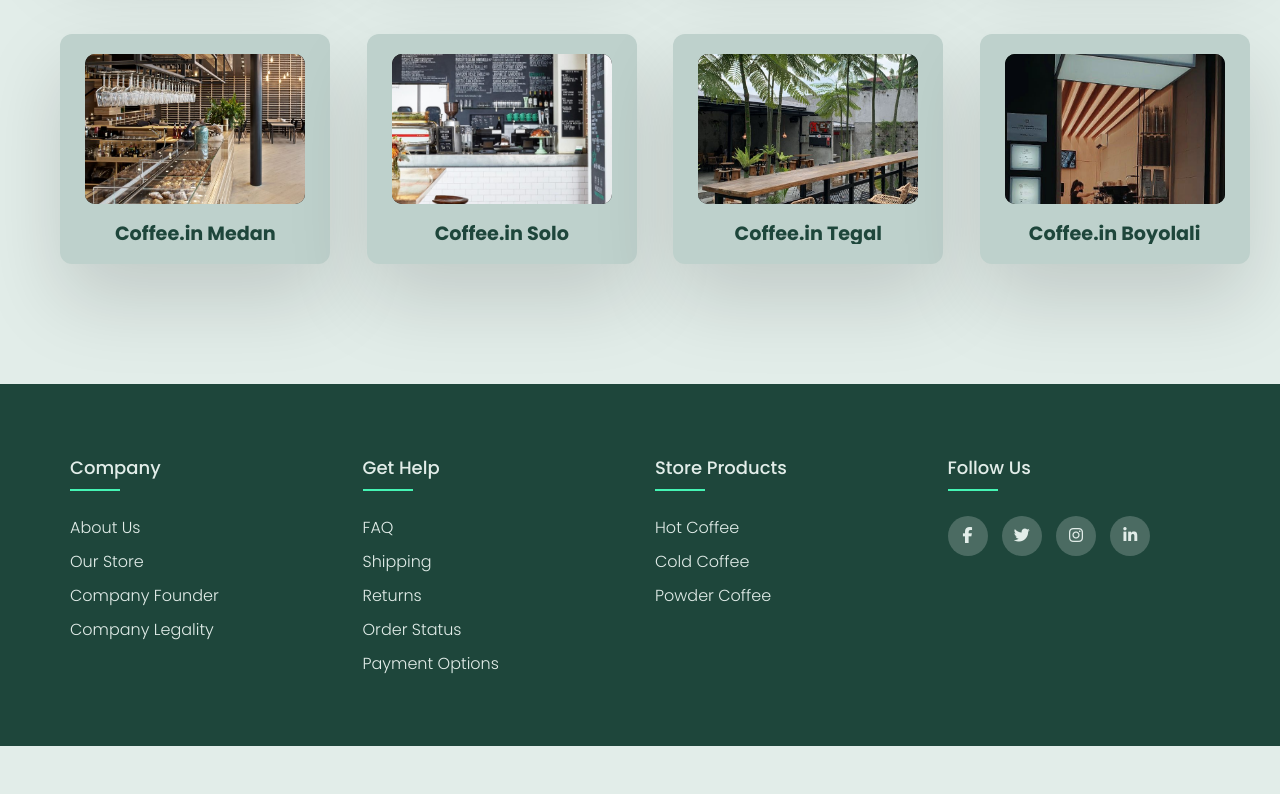
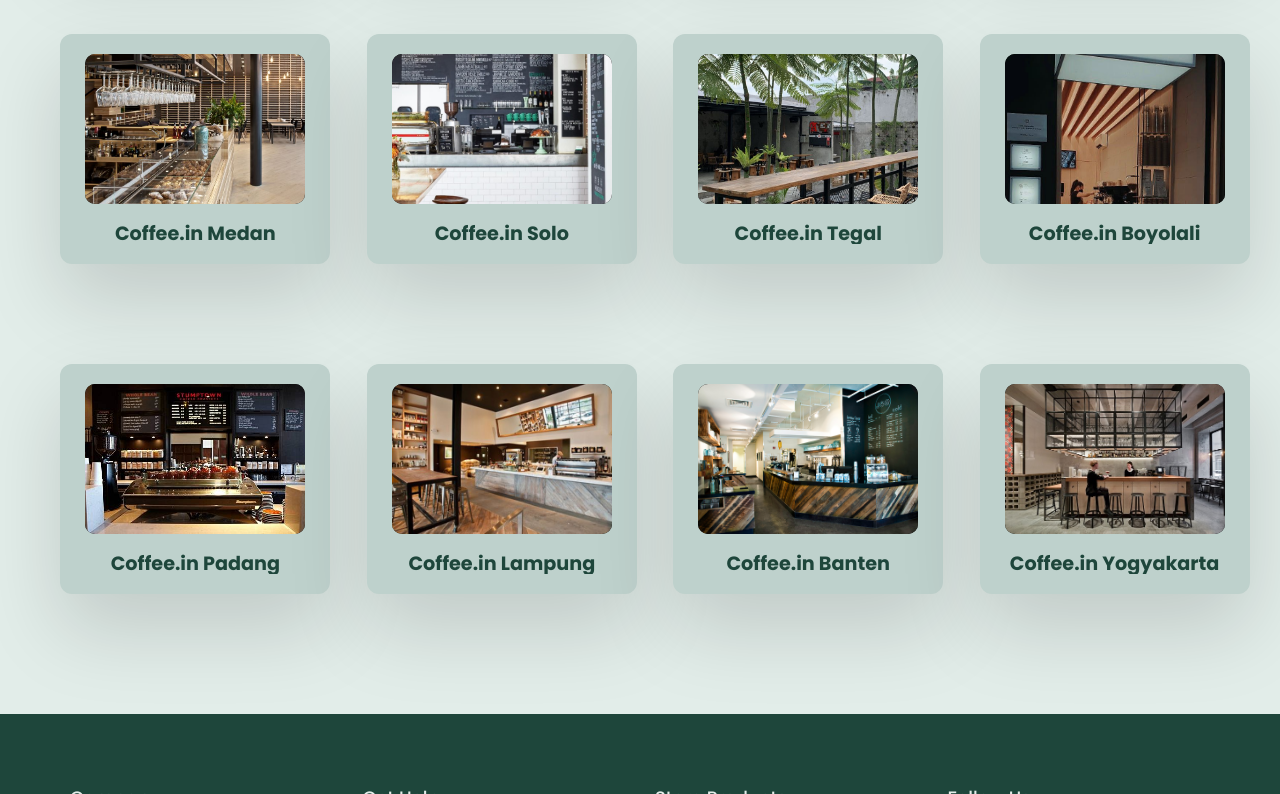
Before and after one commit to Kampus-Merdeka-Software-Engineering/FE-Jayapura-01, a plain HTML site: page stores.html in a window 1280 px wide. Shown: the part 519-1313 px from the top of the page. Before the commit the page ends 1265 px from the top, so only its background shows below. Drawn offline with Linux system fonts and the light colour scheme.

Commit message:
nambahin store

```diff
--- a/stores.html
+++ b/stores.html
@@ -159,6 +159,59 @@
           <a href="">Get Maps</a>
         </div>
       </div>
+
+      <!-- Outlet 9 -->
+      <div class="card" style="--clr: #009688">
+        <div class="img-box">
+          <img src="assets/Outlet/Outlet9.jpg" alt="Outlet Image" class="map-image" />
+        </div>
+        <div class="content">
+          <h3>Coffee.in Padang</h3>
+          <p><strong>Address:</strong> Jl. Jaksa Agung R.Soeprapto No.3, Padang, Sumatera Barat </p>
+          <p><strong>Phone:</strong> 0-21-550-5235</p>
+          <a href="">Get Maps</a>
+        </div>
+      </div>
+
+      <!-- Outlet 10 -->
+      <div class="card" style="--clr: #009688">
+        <div class="img-box">
+          <img src="assets/Outlet/Outlet10.jpg" alt="Outlet Image" class="map-image" />
+        </div>
+        <div class="content">
+          <h3>Coffee.in Lampung</h3>
+          <p><strong>Address:</strong> Jl. Hos Cokroaminoto No.95, Kota Bandar Lampung, Lampung</p>
+          <p><strong>Phone:</strong> 0-21-550-5235</p>
+          <a href="">Get Maps</a>
+        </div>
+      </div>
+
+      <!-- Outlet 11 -->
+      <div class="card" style="--clr: #009688">
+        <div class="img-box">
+          <img src="assets/Outlet/Outlet11.jpg" alt="Outlet Image" class="map-image" />
+        </div>
+        <div class="content">
+          <h3>Coffee.in Banten</h3>
+          <p><strong>Address:</strong> Jalan Cikini Raya Blok FG2, South Tangerang City, Banten</p>
+          <p><strong>Phone:</strong> 0-21-550-5235</p>
+          <a href="">Get Maps</a>
+        </div>
+      </div>
+
+      <!-- Outlet 12 -->
+      <div class="card" style="--clr: #009688">
+        <div class="img-box">
+          <img src="assets/Outlet/Outlet12.jpg" alt="Outlet Image" class="map-image" />
+        </div>
+        <div class="content">
+          <h3>Coffee.in Yogyakarta</h3>
+          <p><strong>Address:</strong> Jl. Sabirin No.20, Kota Yogyakarta, Daerah Istimewa Yogyakarta</p>
+          <p><strong>Phone:</strong> 0-21-550-5235</p>
+          <a href="">Get Maps</a>
+        </div>
+      </div>
+
     </div>
   </main>
 
```
Also changed, not shown: assets/Outlet/Outlet10.jpg (added), assets/Outlet/Outlet11.jpg (added), assets/Outlet/Outlet12.jpg (added), assets/Outlet/Outlet9.jpg (added).
